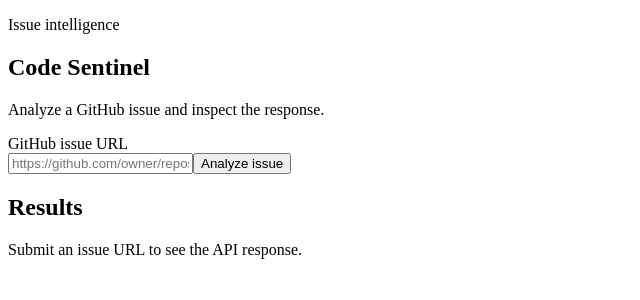
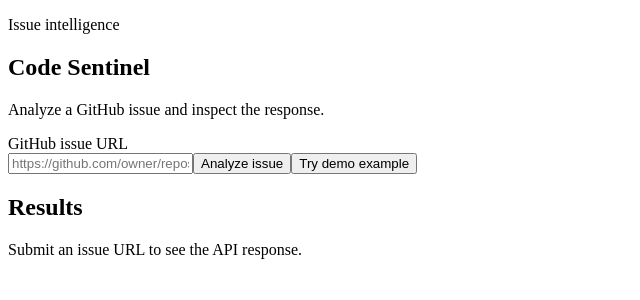
Before and after one commit to akhilmodi29/codesentinel, a React (Vite) app in the folder client/: page / in a window 1280 px wide. Shown: the top 300 px of the page, without its empty margins (0-640 px from the left). Built offline with nearby package versions, Linux system fonts and the light colour scheme; the HTML template or start-up script is replaced by a standard one.

Commit message:
Add demo example button to issue analyzer

```diff
--- a/client/src/App.jsx
+++ b/client/src/App.jsx
@@ -20,6 +20,16 @@
     </pre>
   );
 }
+
+const sampleResult = {
+  agent: {
+    confidence: 78,
+    steps: [{ number: 1, title: "Root-cause hypothesis", output: { hypothesis: "Sample hypothesis text.", reasoning: ["Evidence A", "Evidence B"] } }],
+    relevantFiles: [{ path: "src/example.js", reason: "Contains the relevant logic." }],
+    diff: "@@ -1,2 +1,2 @@\n-old line\n+new line",
+    explanation: "Sample fix explanation."
+  }
+};
 
 export default function App() {
   const [issueUrl, setIssueUrl] = useState('');
@@ -81,6 +91,9 @@
             />
             <button type="submit" disabled={isLoading}>
               {isLoading ? 'Analyzing...' : 'Analyze issue'}
+            </button>
+            <button type="button" onClick={() => setResult(sampleResult)}>
+              Try demo example
             </button>
           </div>
         </form>
```
